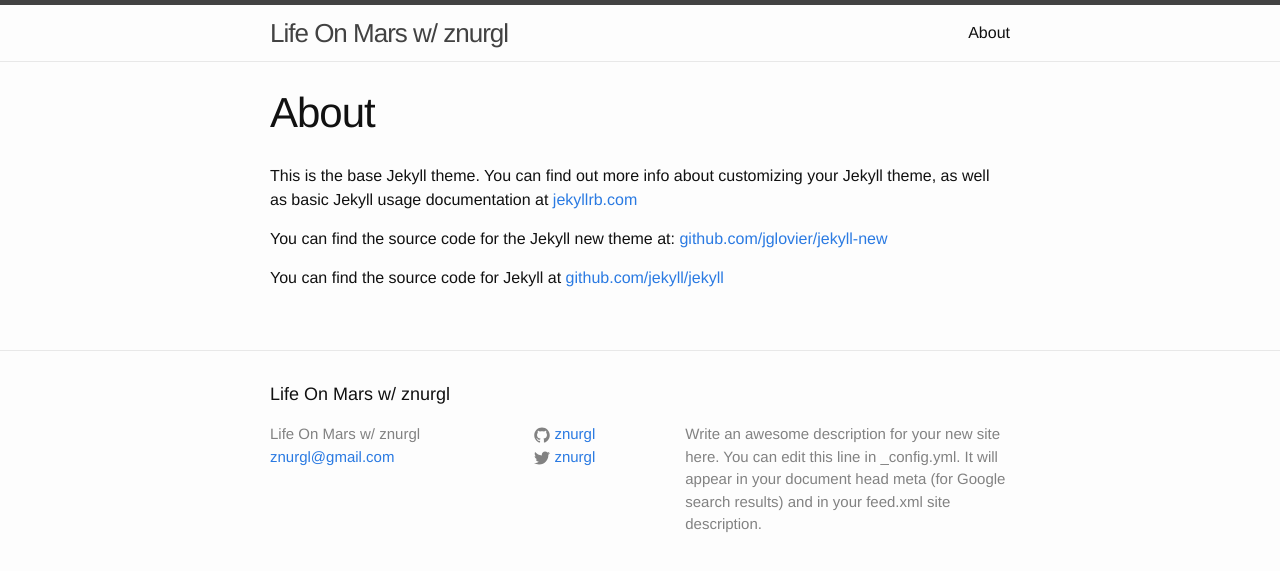
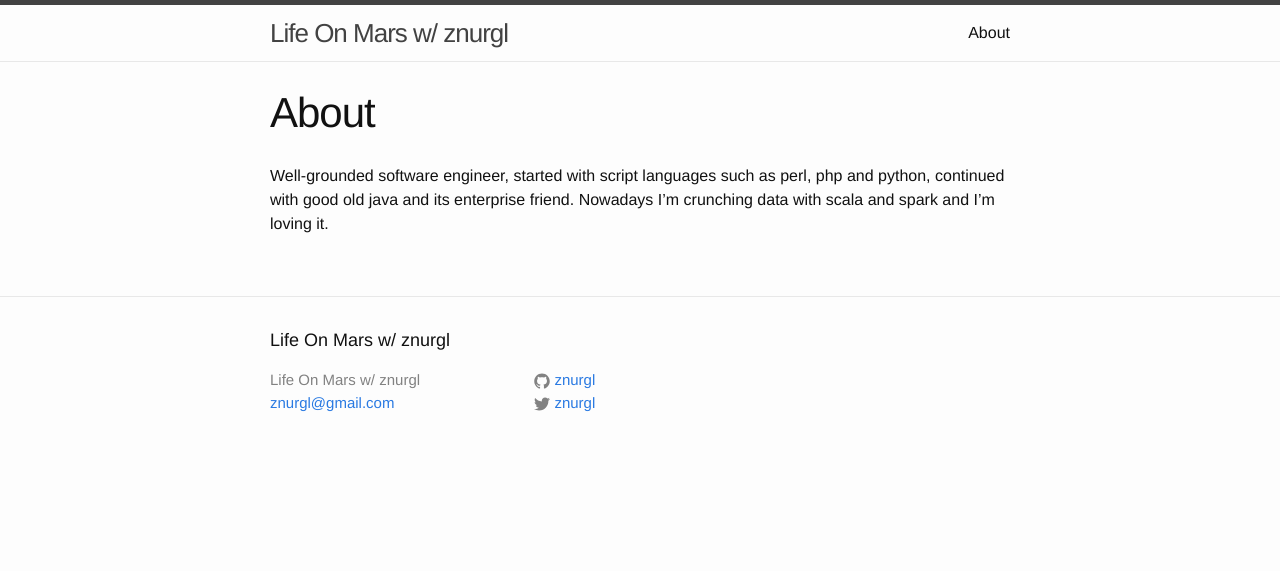
Before and after one commit to znurgl/znurgl.github.io, a Jekyll site: the page built from about.md, in a window 1280 px wide. Shown: the top 571 px of the page. Built offline with Jekyll 4.4.1, drawn with Linux system fonts in a browser that asks for light colours; a file with an impossible date is left out.

```diff
--- a/_config.yml
+++ b/_config.yml
@@ -1,12 +1,9 @@
 # Site settings
 title: Life On Mars w/ znurgl
 email: znurgl@gmail.com
-description: > # this means to ignore newlines until "baseurl:"
-  Write an awesome description for your new site here. You can edit this
-  line in _config.yml. It will appear in your document head meta (for
-  Google search results) and in your feed.xml site description.
+description: ""
 baseurl: "" # the subpath of your site, e.g. /blog/
-url: "http://yourdomain.com" # the base hostname & protocol for your site
+url: "http://znurgl.github.io" # the base hostname & protocol for your site
 twitter_username: znurgl
 github_username:  znurgl
 
--- a/about.md
+++ b/about.md
@@ -4,8 +4,5 @@
 permalink: /about/
 ---
 
-This is the base Jekyll theme. You can find out more info about customizing your Jekyll theme, as well as basic Jekyll usage documentation at [jekyllrb.com](http://jekyllrb.com/)
-
-You can find the source code for the Jekyll new theme at: [github.com/jglovier/jekyll-new](https://github.com/jglovier/jekyll-new)
-
-You can find the source code for Jekyll at [github.com/jekyll/jekyll](https://github.com/jekyll/jekyll)
+Well-grounded software engineer, started with script languages such as perl, php and python, continued with
+good old java and its enterprise friend. Nowadays I'm crunching data with scala and spark and I'm loving it.
```
Also changed, not shown: _posts/2015-08-20-welcome-to-jekyll.markdown (deleted, +0 -25 lines), _posts/2015-11-08-spark-summit-2015-videos.markdown (added, +11 -0 lines).
